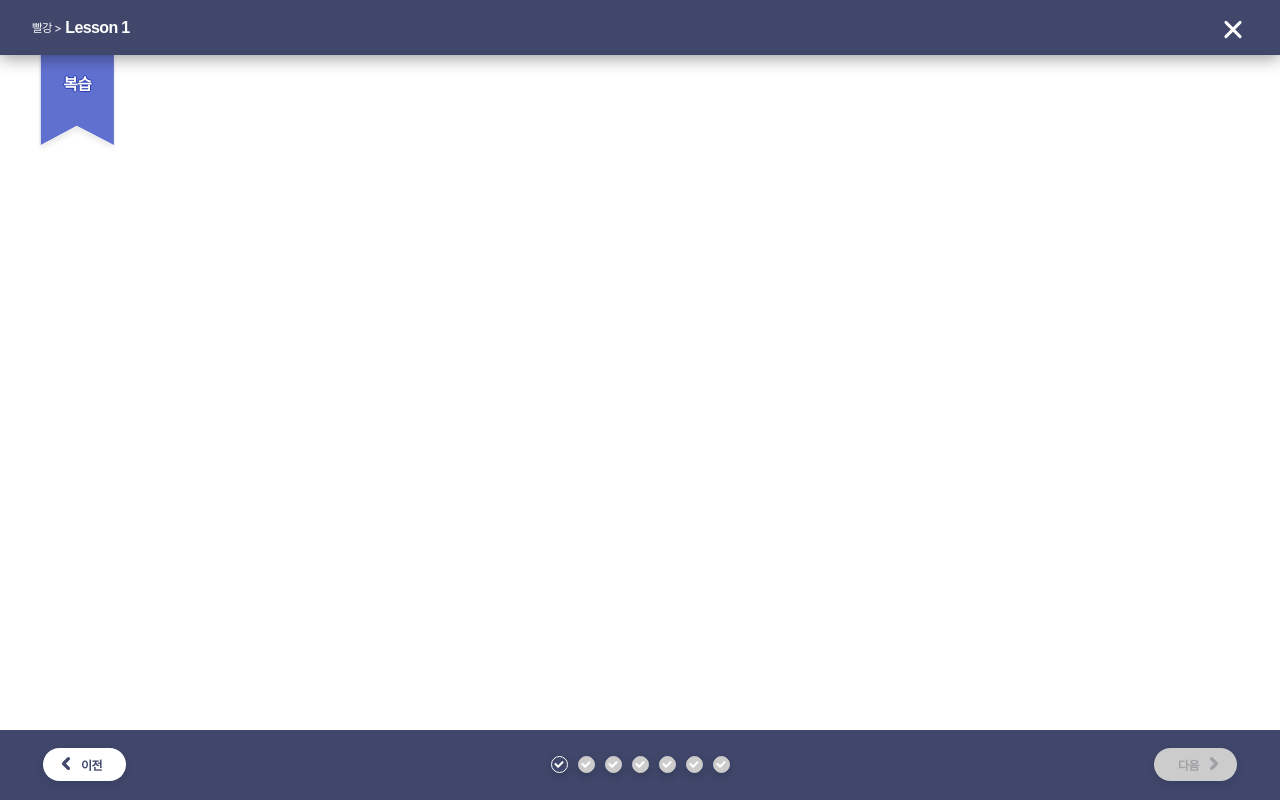
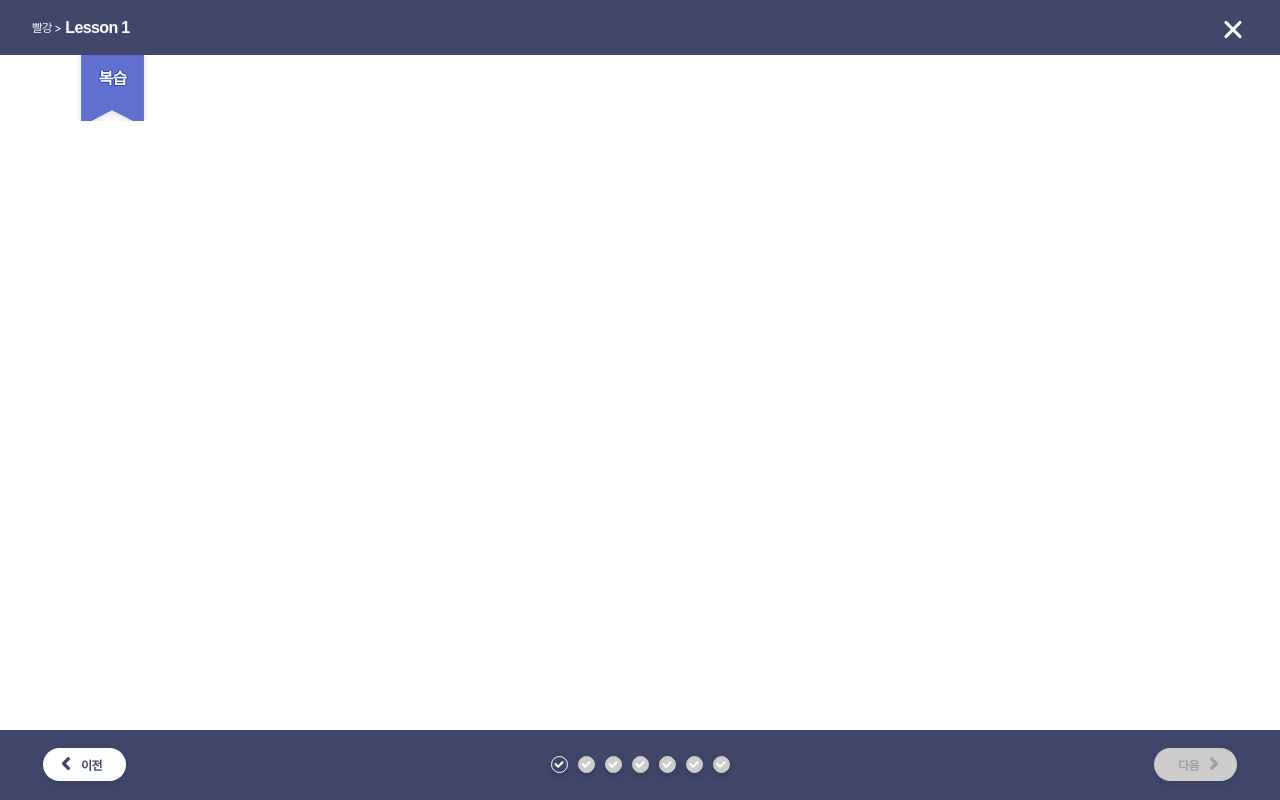
Before and after one commit to naynara87/chai_lecture, a React (Create React App) app: page /corner/1/page/1 in a window 1280 px wide. Built offline with nearby package versions, Linux system fonts and the light colour scheme; a web font is replaced by a local one.

Commit message:
BBC-569 표시팻말 위치조정 및 코너네임가져오는함수  useQuery로 변경

```diff
--- a/src/components/atoms/CornerSignPost.tsx
+++ b/src/components/atoms/CornerSignPost.tsx
@@ -1,6 +1,7 @@
 import styled from "@emotion/styled";
 import React from "react";
-import IconSignPost from "./svg/IconSignPost";
+import IconSignPost from "../../images/iconSignPost.svg";
+import { colorPalette } from "../../styles/colorPalette";
 
 interface CornerSignPostProps {
   cornerName: string;
@@ -8,42 +9,45 @@ interface CornerSignPostProps {
 
 const SignPost = styled.div`
   position: absolute;
-  top: 0;
+  bottom: 0;
   left: 0;
-  transform: translateX(50%) translateY(50%);
+  z-index: 1;
+  transform: translateX(100%) translateY(100%);
   width: 6.0416666667vw;
-  min-width: 48px;
-  height: 6.2777777778vh;
-  min-height: 76px;
+  min-width: 53px;
+  max-width: 75px;
+  height: 8.2777777778vh;
+  min-height: 66px;
   padding: 0 1.0416666667vw;
-  padding-top: 0.625vh;
   line-height: 1.5;
   font-weight: 600;
-  font-size: 1.25vw;
-  color: #ffffff;
+  font-size: clamp(12px, 1.25vw, 18px);
+  color: ${colorPalette.white};
   display: flex;
   justify-content: center;
   align-items: center;
+  background-position: center -10px;
+  background-size: cover;
+  background-repeat: no-repeat;
+  background-image: url(${IconSignPost});
   @media all and (max-width: 1024px) {
-    font-size: 12px;
+    height: 6.2777777778vh;
   }
 `;
 
 const SignTitle = styled.span`
-  position: relative;
+  position: absolute;
   z-index: 1;
   text-align: center;
-  text-shadow: -1px 0 #293db5, 0 1px #293db5, 1px 0 #293db5, 0 -1px #293db5;
-  margin-top: 1vw;
-  @media all and (max-width: 1024px) {
-    margin-top: 0;
-  }
+  top: 0;
+  transform: translateY(50%);
+  text-shadow: -1px 0 ${colorPalette.signPostTextBorer}, 0 1px ${colorPalette.signPostTextBorer},
+    1px 0 ${colorPalette.signPostTextBorer}, 0 -1px ${colorPalette.signPostTextBorer};
 `;
 
 const CornerSignPost = ({ cornerName }: CornerSignPostProps) => {
   return (
     <SignPost>
-      <IconSignPost />
       <SignTitle>{cornerName}</SignTitle>
     </SignPost>
   );
--- a/src/components/atoms/svg/IconSignPost.tsx
+++ /dev/null
@@ -1,50 +0,0 @@
-import React from "react";
-import styled from "@emotion/styled";
-
-const Svg = styled.svg`
-  position: absolute;
-  top: 16%;
-  width: 100%;
-`;
-
-const IconSignPost = () => {
-  return (
-    <Svg viewBox="7 0 110 200" fill="none" xmlns="http://www.w3.org/2000/svg">
-      <g filter="url(#filter0_d_256_37847)">
-        <path d="M10 7H114V135L61.1613 107.837L10 135V7Z" fill="#6070CF" />
-      </g>
-      <defs>
-        <filter
-          id="filter0_d_256_37847"
-          x="0"
-          y="0"
-          width="124"
-          height="148"
-          filterUnits="userSpaceOnUse"
-          color-interpolation-filters="sRGB"
-        >
-          <feFlood flood-opacity="0" result="BackgroundImageFix" />
-          <feColorMatrix
-            in="SourceAlpha"
-            type="matrix"
-            values="0 0 0 0 0 0 0 0 0 0 0 0 0 0 0 0 0 0 127 0"
-            result="hardAlpha"
-          />
-          <feOffset dy="3" />
-          <feGaussianBlur stdDeviation="5" />
-          <feComposite in2="hardAlpha" operator="out" />
-          <feColorMatrix type="matrix" values="0 0 0 0 0 0 0 0 0 0 0 0 0 0 0 0 0 0 0.12 0" />
-          <feBlend mode="normal" in2="BackgroundImageFix" result="effect1_dropShadow_256_37847" />
-          <feBlend
-            mode="normal"
-            in="SourceGraphic"
-            in2="effect1_dropShadow_256_37847"
-            result="shape"
-          />
-        </filter>
-      </defs>
-    </Svg>
-  );
-};
-
-export default IconSignPost;
--- a/src/components/molecules/Header.tsx
+++ b/src/components/molecules/Header.tsx
@@ -6,6 +6,7 @@ import { css } from "@emotion/react";
 import { useQuery } from "@tanstack/react-query";
 import { QUERY_KEY } from "../../constants/queryKey";
 import { getAppData } from "../../data/tempApi";
+import CornerSignPost from "../atoms/CornerSignPost";
 
 const HeaderContainer = styled.header`
   position: relative;
@@ -13,12 +14,9 @@ const HeaderContainer = styled.header`
   height: 55px;
   padding: 0 32px;
   z-index: 1;
-  background-color: #40476b;
-  -webkit-box-shadow: 0 3px 16px rgba(0, 0, 0, 0.4);
-  box-shadow: 0 3px 16px rgba(0, 0, 0, 0.4);
+  background-color: ${colorPalette.deepBlue};
   @media all and (max-width: 1024px) {
     padding: 0 3.125vw;
-    /* height: 5.4166666667vw; */
   }
 `;
 
@@ -137,8 +135,13 @@ const exitTextCss = css`
   }
 `;
 
-const Header = () => {
+interface HeaderProps {
+  cornerName?: string;
+}
+
+const Header = ({ cornerName }: HeaderProps) => {
   const { data: appData } = useQuery([QUERY_KEY.APP_DATA], getAppData);
+
   const handleExitButton = () => {
     console.log("나가기 버튼");
     window.close();
@@ -157,6 +160,7 @@ const Header = () => {
         customTextCss={exitTextCss}
         handleClickButton={handleExitButton}
       />
+      {cornerName ? <CornerSignPost cornerName={cornerName} /> : <></>}
     </HeaderContainer>
   );
 };
--- a/src/components/pages/CornerPage.tsx
+++ b/src/components/pages/CornerPage.tsx
@@ -1,4 +1,4 @@
-import React, { useEffect, useState } from "react";
+import React, { useState } from "react";
 import CommonPageLayout from "../Layouts/CommonPageLayout";
 import Footer from "../molecules/Footer";
 import Header from "../molecules/Header";
@@ -8,27 +8,17 @@ import useCorner from "../../hooks/useCorner";
 import usePage from "../../hooks/usePage";
 import { useNavigate } from "react-router-dom";
 import { getPageUrl } from "../../utils/url";
-import CornerSignPost from "../atoms/CornerSignPost";
-import { getCorner } from "../../data/tempApi";
 
 const CornerPage = () => {
   const { pageIds, cornerId } = useCorner();
   const [isPageCompleted, setIsPageCompleted] = useState(false);
-  const [cornerTitle, setCornerTitle] = useState("");
+
   const { page: currentPage } = usePage();
+  const { currentCorner } = useCorner();
   const navigate = useNavigate();
 
   const pageIndex = pageIds.findIndex((id) => id === currentPage?.id);
-  useEffect(() => {
-    if (!cornerId) {
-      return;
-    }
-    const getCurrentCorner = async () => {
-      const currentCorner = await getCorner(cornerId);
-      setCornerTitle(currentCorner?.title ?? "");
-    };
-    getCurrentCorner();
-  }, [cornerId]);
+
   const handleClickNext = () => {
     if (cornerId) {
       navigate(getPageUrl(cornerId, pageIds[pageIndex + 1]));
@@ -49,7 +39,7 @@ const CornerPage = () => {
 
   return (
     <CommonPageLayout>
-      <Header />
+      <Header cornerName={currentCorner?.title} />
       <CommonMainContainer>
         {currentPage && <CornerMain page={currentPage} setPageCompleted={setPageCompleted} />}
       </CommonMainContainer>
@@ -59,7 +49,6 @@ const CornerPage = () => {
         handleClickNext={handleClickNext}
         isPageCompleted={isPageCompleted}
       />
-      <CornerSignPost cornerName={cornerTitle} />
     </CommonPageLayout>
   );
 };
--- a/src/styles/colorPalette.ts
+++ b/src/styles/colorPalette.ts
@@ -4,6 +4,7 @@ const COLORS = {
   gray400: "#A0A1A4",
   gray500: "#9b9b9b",
   gray700: "#666666",
+  blue300: "#293db5",
   blue500: "#6070CF",
   blue700: "#40476B",
   yellow700: "#F5BE54",
@@ -18,6 +19,7 @@ export const colorPalette = Object.freeze({
   disableBackground: COLORS.gray200,
   disableText: COLORS.gray400,
   descriptionText: COLORS.gray700,
+  signPostTextBorer: COLORS.blue300,
   tabBackground: COLORS.gray500,
   modalCheckIcon: COLORS.yellow700,
 });
```
Also changed, not shown: src/images/iconSignPost.svg (added).
